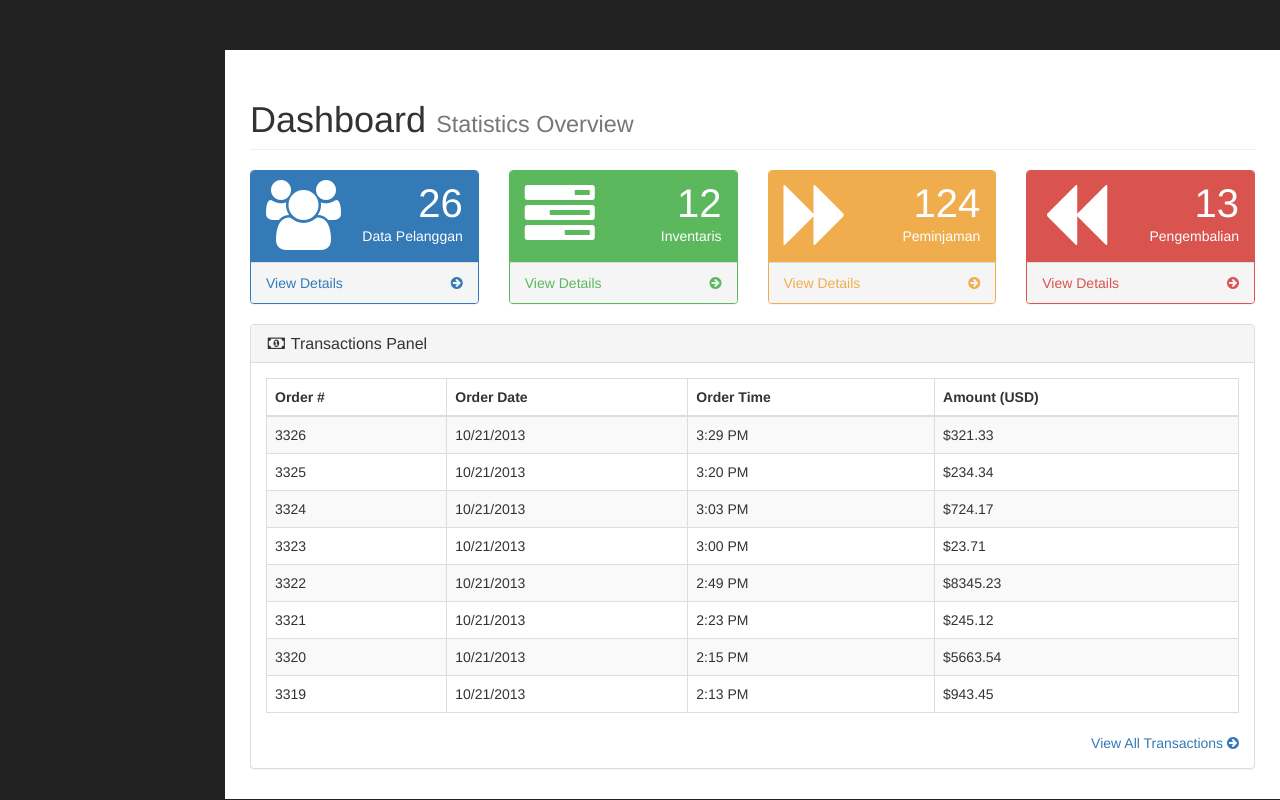
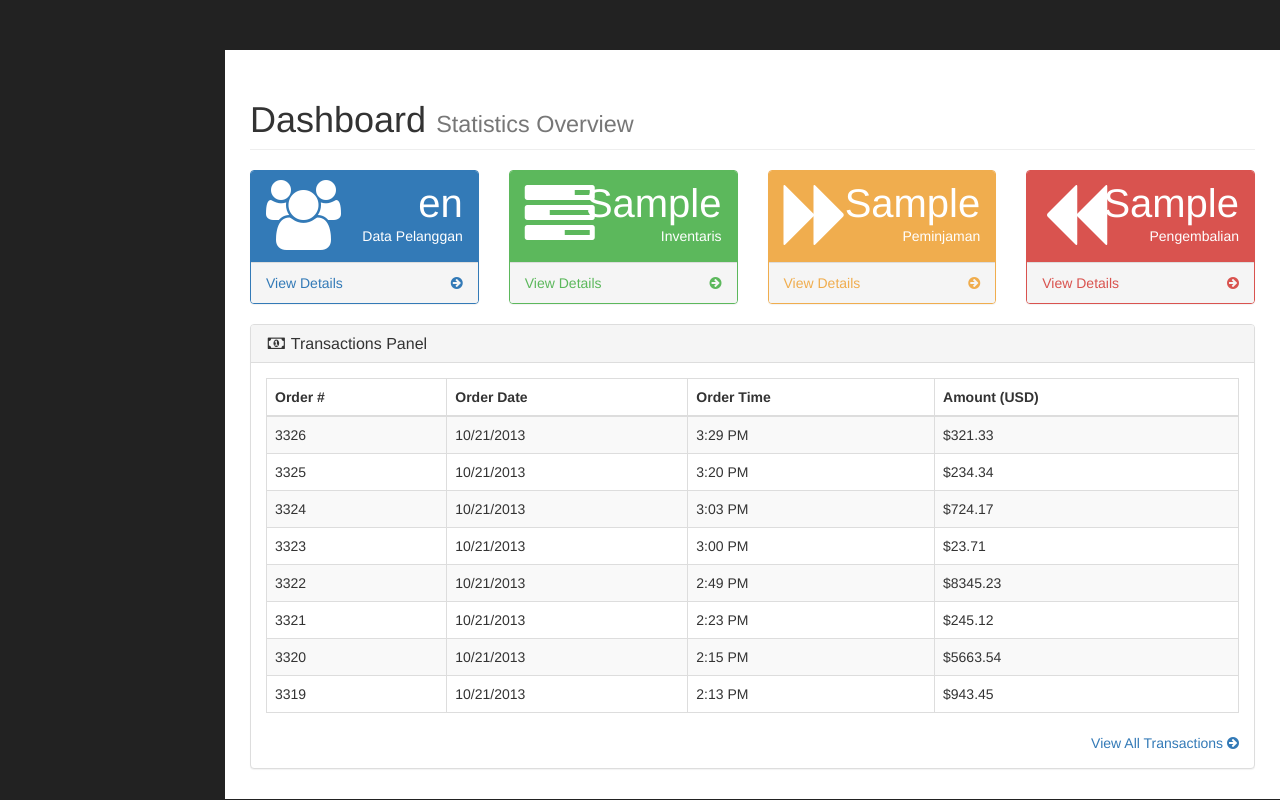
Before and after one commit to andhikayuana/rental-motor, a PHP site: template app/views/home/index.php in a window 1280 px wide. Run offline with PHP 8.4, Linux system fonts and the light colour scheme; the template is opened without the code that fills it: most values are stand-ins (such as "Sample title", 1, 10 or a date in 2020); data that the repository does not hold is empty.

Commit message:
dashboard

```diff
--- a/app/views/home/index.php
+++ b/app/views/home/index.php
@@ -21,7 +21,7 @@
                                         <i class="fa fa-users fa-5x"></i>
                                     </div>
                                     <div class="col-xs-9 text-right">
-                                        <div class="huge">26</div>
+                                        <div class="huge"><?=$jmlPelanggan;?></div>
                                         <div>Data Pelanggan</div>
                                     </div>
                                 </div>
@@ -43,7 +43,7 @@
                                         <i class="fa fa-tasks fa-5x"></i>
                                     </div>
                                     <div class="col-xs-9 text-right">
-                                        <div class="huge">12</div>
+                                        <div class="huge"><?=$jmlInventaris;?></div>
                                         <div>Inventaris</div>
                                     </div>
                                 </div>
@@ -65,7 +65,7 @@
                                         <i class="fa fa-forward fa-5x"></i>
                                     </div>
                                     <div class="col-xs-9 text-right">
-                                        <div class="huge">124</div>
+                                        <div class="huge"><?=$jmlPeminjaman;?></div>
                                         <div>Peminjaman</div>
                                     </div>
                                 </div>
@@ -87,7 +87,7 @@
                                         <i class="fa fa-backward fa-5x"></i>
                                     </div>
                                     <div class="col-xs-9 text-right">
-                                        <div class="huge">13</div>
+                                        <div class="huge"><?=$jmlPengembalian;?></div>
                                         <div>Pengembalian</div>
                                     </div>
                                 </div>
```
Also changed, not shown: app/Controllers/Home.php (+21 -1 lines).
